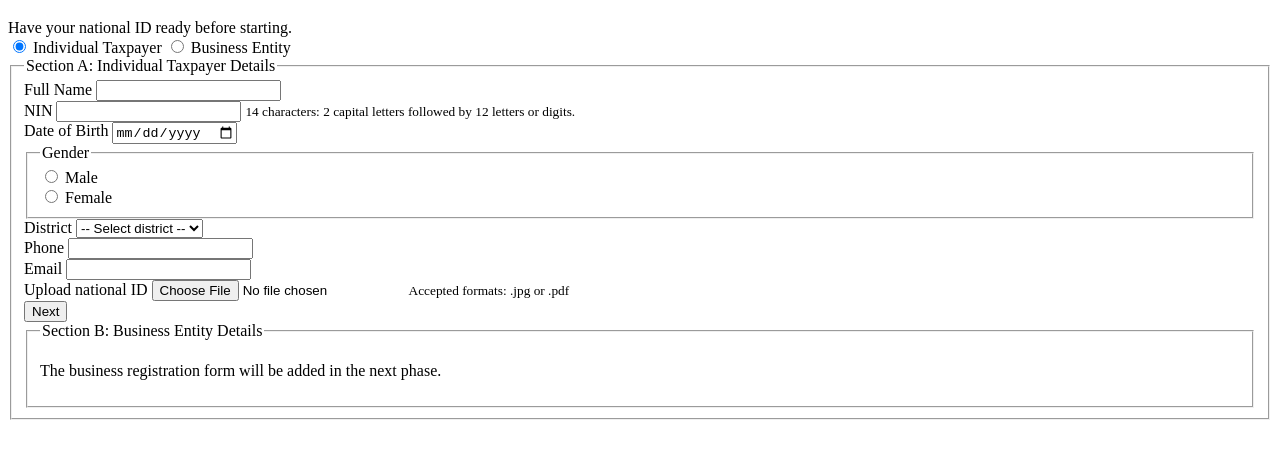
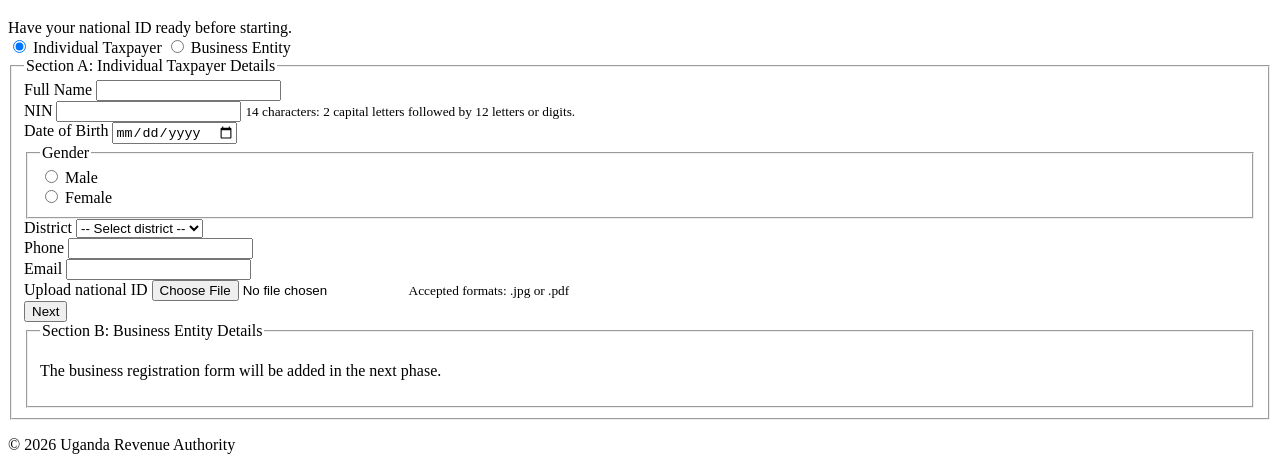
Before and after one commit to Patrickodida/ura-tin-registration-portal, a plain HTML site: page index.html in a window 1280 px wide. Shown: the part 763-1233 px from the top of the page. Before the commit the page ends 1191 px from the top, so only its background shows below. Drawn offline with Linux system fonts and the light colour scheme.

Commit message:
Add the footer section

```diff
--- a/index.html
+++ b/index.html
@@ -99,5 +99,9 @@
              </fieldset>
         </form>
     </main>
+
+    <footer>
+        <p>&copy; 2026 Uganda Revenue Authority</p>
+    </footer>
 </body>
 </html>
```
